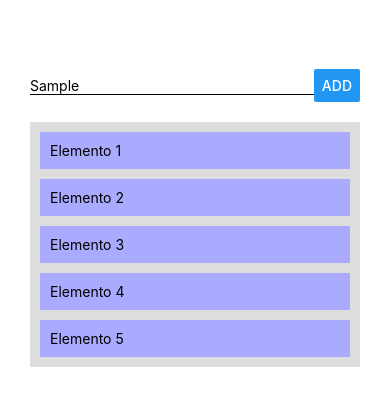
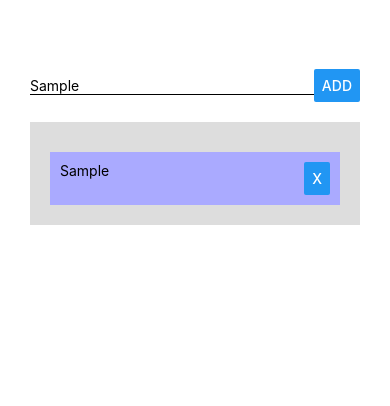
Before and after one commit to adolfoliendro/react-native-ch, a React Native app: screen / in a window 390 px wide. Both pictures are taken after typing "Sample" into the empty fields and a click on the button "ADD". Shown: the top 406 px of the page. Built offline with nearby package versions, Linux system fonts and the light colour scheme.

Commit message:
Entrega encuentro 2 - Lista optimizada

```diff
--- a/App.js
+++ b/App.js
@@ -1,8 +1,29 @@
 import { StatusBar } from "expo-status-bar";
-import React from "react";
-import { StyleSheet, Text, View, TextInput, Button } from "react-native";
+import React, { useState } from "react";
+import {
+  StyleSheet,
+  Text,
+  View,
+  TextInput,
+  Button,
+  FlatList,
+} from "react-native";
 
 export default function App() {
+  const [list, setList] = useState([]);
+  const [textInput, setTextInput] = useState("");
+
+  const onAdd = () => {
+    setList([
+      ...list,
+      { id: Math.floor(Math.random() * 100) + 1, value: textInput },
+    ]);
+  };
+
+  const onDelete = (id) => {
+    setList(list.filter((item) => item.id != id));
+  };
+
   return (
     // <View style={styles.container}>
     //   <Text>Hola, Coder!</Text>
@@ -10,15 +31,35 @@ export default function App() {
     // </View>
     <View style={styles.screen}>
       <View style={styles.inputContainer}>
-        <TextInput placeholder="Items de lista" style={styles.input} />
-        <Button title="ADD" />
+        <TextInput
+          placeholder="Escribir item"
+          style={styles.input}
+          onChangeText={(text) => setTextInput(text)}
+        />
+        <Button onPress={() => onAdd()} title="ADD" />
       </View>
       <View style={styles.listContainer}>
-        <Text style={styles.listElement}>Elemento 1</Text>
-        <Text style={styles.listElement}>Elemento 2</Text>
-        <Text style={styles.listElement}>Elemento 3</Text>
-        <Text style={styles.listElement}>Elemento 4</Text>
-        <Text style={styles.listElement}>Elemento 5</Text>
+        {list.length > 0 ? (
+          // (
+          // list.map((item) => (
+          //   <View style={styles.listElement}>
+          //     <Text>{item}</Text>
+          //     <Button onPress={() => onDelete(item)} title="X" />
+          //   </View>
+          // )))
+          <FlatList
+            data={list}
+            renderItem={(data) => (
+              <View style={styles.listElement}>
+                <Text>{data.item.value}</Text>
+                <Button onPress={() => onDelete(data.item.id)} title="X" />
+              </View>
+            )}
+            keyExtractor={(item) => item.id}
+          />
+        ) : (
+          <Text> No hay tareas </Text>
+        )}
       </View>
     </View>
   );
@@ -42,13 +83,14 @@ const styles = StyleSheet.create({
   },
   listContainer: {
     backgroundColor: "#ddd",
-    paddingHorizontal: 10,
-    paddingBottom: 10,
+    padding: 20,
     marginTop: 20,
   },
   listElement: {
     backgroundColor: "#aaf",
     padding: 10,
     marginTop: 10,
+    flexDirection: "row",
+    justifyContent: "space-between",
   },
 });
```
